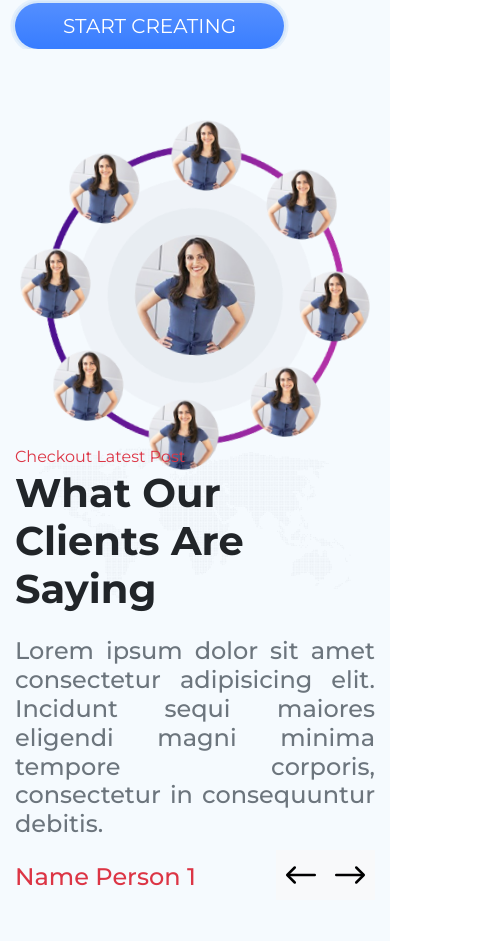
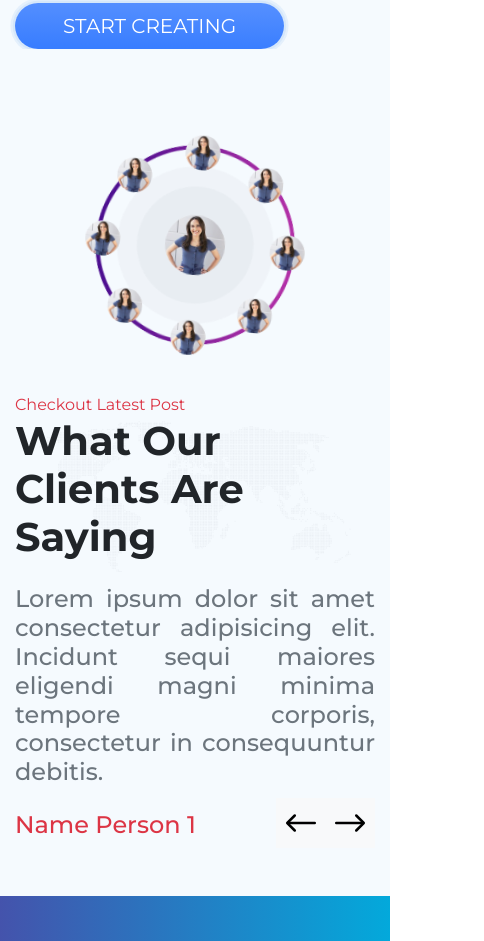
Before and after one commit to rizkyRosyidHidayat/edubrain, a plain HTML site: page index.html in a window 390 px wide. Shown: the part 1040-1981 px from the top of the page, 484 px wide, since content can reach past the window. Drawn offline with nearby package versions, Linux system fonts and the light colour scheme; files whose address does not match are found by name.

Commit message:
resize circle testi

```diff
--- a/component/testimoni.js
+++ b/component/testimoni.js
@@ -5,14 +5,13 @@ Vue.component('testimoni-section', {
       <div class="row align-items-center">
         <div
           data-aos="zoom-in"
-          class="col-lg-6 col-md-12 mb-sm-5 d-flex justify-content-center">
+          class="col-lg-6 col-md-12 mb-5 d-flex justify-content-center">
           <div
             class="position-relative circle-testi-animate">
             <div class="testi-active">
               <img
                 :src="'img/'+person[changePerson].img"
                 alt="circle"
-                width="120"
                 class="rounded-circle testi-image-animate"
                 :key="changePerson"
               />
@@ -25,7 +24,6 @@ Vue.component('testimoni-section', {
                   v-if="i < 4"
                   :src="'img/'+item.img"
                   alt="circle"
-                  width="70"
                   class="rounded-circle"
                 />
               </div>
@@ -39,7 +37,6 @@ Vue.component('testimoni-section', {
                   v-if="i > 3"
                   :src="'img/'+item.img"
                   alt="circle"
-                  width="70"
                   class="rounded-circle"
                 />
               </div>
--- a/css/style.css
+++ b/css/style.css
@@ -159,6 +159,9 @@
   justify-content: center;
   align-items: center;
 }
+.circle-testi img{
+  width: 70px;
+}
 .circle-testi-2{
   top: 0;
   position: absolute;
@@ -175,6 +178,9 @@
   align-items: center;
   width: 100%;
   height: 100%;
+}
+.testi-active img{
+  width: 120px;
 }
 .testi-image{
   position: absolute;
@@ -303,3 +309,42 @@ footer{
     width: 300px;
   }
 }
+@media screen and (max-width: 400px){
+  .testi-active img{
+    width: 60px;
+  }
+  .circle-testi{
+    width: 200px;
+    height: 200px;
+  }
+  .circle-testi img{
+    width: 35px;
+  }
+  .circle-testi-animate{
+    width: 200px;
+  }
+  .testi-image:nth-child(1){
+    top: -10px;
+  }
+  .testi-image:nth-child(2){
+    right: -10px;
+  }
+  .testi-image:nth-child(3){
+    bottom: -10px;
+  }
+  .testi-image:nth-child(4){
+    left: -10px;
+  }
+  .testi-image:nth-child(5){
+    top: -10px;
+  }
+  .testi-image:nth-child(6){
+    right: -10px;
+  }
+  .testi-image:nth-child(7){
+    bottom: -10px;
+  }
+  .testi-image:nth-child(8){
+    left: -10px;
+  }
+}
```
